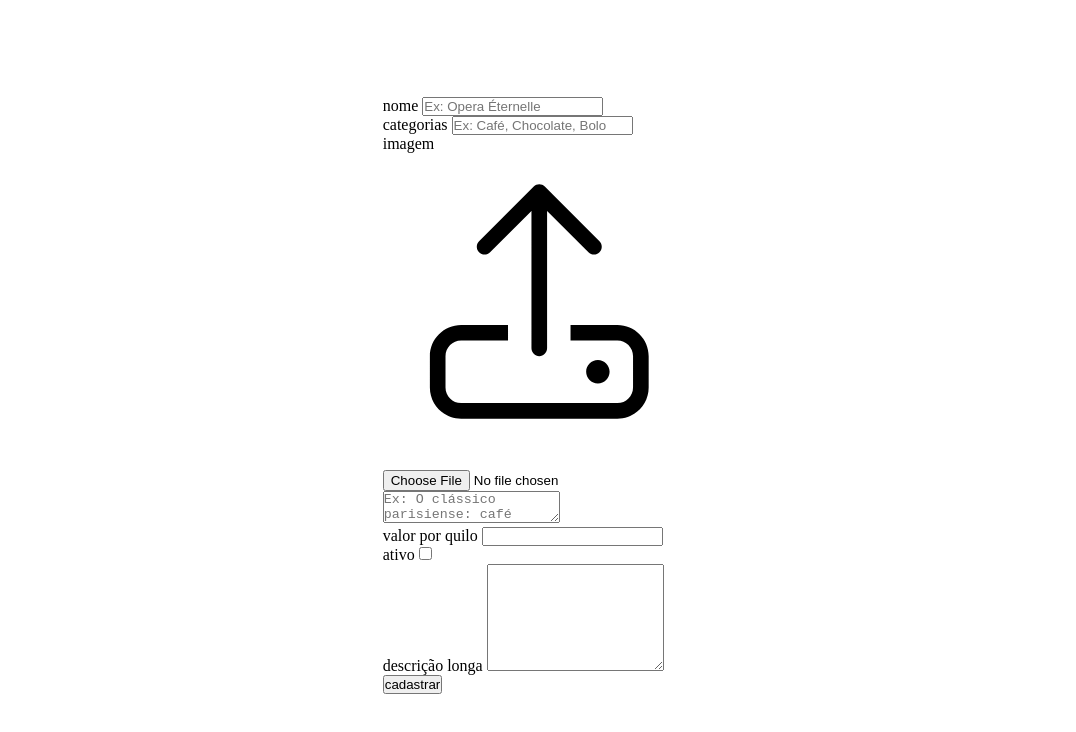
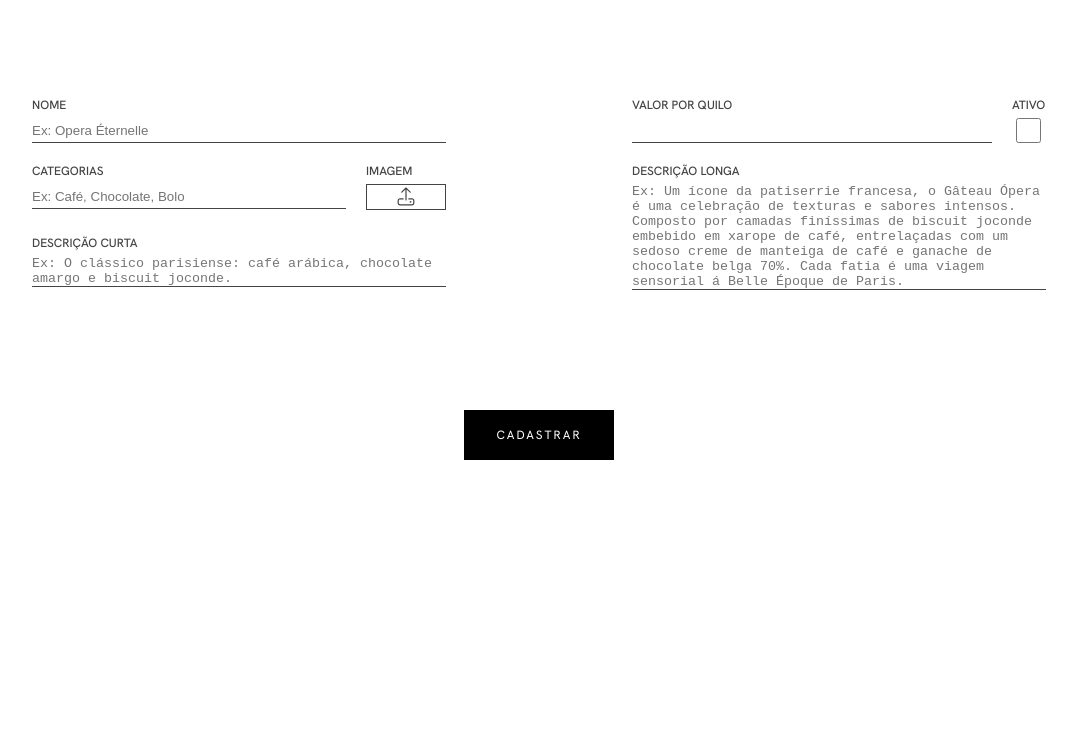
Before and after one commit to karlafarias-png/Bolos-Jacquin-, a plain HTML site: page admProdutos/index.html in a window 1280 px wide. Shown: the part 604-1336 px from the top of the page, without its empty margins (101-1177 px from the left). After the commit the page ends 1164 px from the top, so only its background shows below. Drawn offline with nearby package versions, Linux system fonts and the light colour scheme.

Commit message:
Formulario de cadastro de produtos

```diff
--- a/admProdutos/index.html
+++ b/admProdutos/index.html
@@ -69,16 +69,16 @@
                 <form action="">
                     <div class="inputs_form">
                         <div class="form_coluna1">
-                            <div class="linha_form">
+                            <div class="linha_form lf_coluna">
                                 <label for="">nome</label>
                                 <input placeholder="Ex: Opera Éternelle" type="text" name="" id="">
                             </div>
-                            <div class="linha_form">
-                                <div class="inputs_cat">
+                            <div class="linha_form lf_linha">
+                                <div class="input_cat lf_coluna">
                                     <label for="">categorias</label>
                                     <input type="text" placeholder="Ex: Café, Chocolate, Bolo">
                                 </div>
-                                <div class="input_img">
+                                <div class="input_img lf_coluna">
                                     <span>imagem</span>
                                     <label for="img">
                                         <svg xmlns="http://www.w3.org/2000/svg"
@@ -87,34 +87,38 @@
                                                 d="M336 118.6L336 400C336 408.8 328.8 416 320 416C311.2 416 304 408.8 304 400L304 118.6L219.3 203.3C213.1 209.5 202.9 209.5 196.7 203.3C190.5 197.1 190.5 186.9 196.7 180.7L308.7 68.7C314.9 62.5 325.1 62.5 331.3 68.7L443.3 180.7C449.5 186.9 449.5 197.1 443.3 203.3C437.1 209.5 426.9 209.5 420.7 203.3L336 118.6zM256 384L160 384C142.3 384 128 398.3 128 416L128 480C128 497.7 142.3 512 160 512L480 512C497.7 512 512 497.7 512 480L512 416C512 398.3 497.7 384 480 384L384 384L384 352L480 352C515.3 352 544 380.7 544 416L544 480C544 515.3 515.3 544 480 544L160 544C124.7 544 96 515.3 96 480L96 416C96 380.7 124.7 352 160 352L256 352L256 384zM416 448C416 434.7 426.7 424 440 424C453.3 424 464 434.7 464 448C464 461.3 453.3 472 440 472C426.7 472 416 461.3 416 448z" />
                                         </svg>
                                     </label>
-                                    <input type="file" name="img" id="">
+                                    <input type="file" name="img" id="img">
                                 </div>
                             </div>
 
-                            <div class="linha_form">
-                                <label for="descrição curta"></label>
-                                <textarea placeholder="Ex: O clássico parisiense: café arábica, chocolate amargo e biscuit joconde." name="" id="" rows="2"></textarea>
+                            <div class="linha_form lf_coluna">
+                                <label for="">descrição curta</label>
+                                <textarea
+                                    placeholder="Ex: O clássico parisiense: café arábica, chocolate amargo e biscuit joconde."
+                                    name="" id="" rows="2"></textarea>
                             </div>
                         </div>
 
 
                         <div class="form_coluna2">
-                            <div class="linha_form">
-                                <div class="input_valor">
+                            <div class="linha_form lf_linha">
+                                <div class="input_valor lf_coluna">
                                     <label for="">valor por quilo</label>
                                     <input type="text" name="" id="">
                                 </div>
-                                <div class="input_ativo">
+                                <div class="input_ativo lf_coluna">
                                     <label for="">ativo</label>
                                     <input type="checkbox" name="" id="">
                                 </div>
                             </div>
+                            <div class="linha_form lf_coluna">
+                                <label for="">descrição longa</label>
+                                <textarea name="" id="" rows="7"
+                                    placeholder="Ex: Um ícone da patiserrie francesa, o Gâteau Ópera é uma celebração de texturas e sabores intensos. Composto por camadas finíssimas de biscuit joconde embebido em xarope de café, entrelaçadas com um sedoso creme de manteiga de café e ganache de chocolate belga 70%. Cada fatia é uma viagem sensorial á Belle Époque de Paris."></textarea>
+
+                            </div>
                         </div>
-                        <div class="linha_form">
-                            <label for="">descrição longa</label>
-                            <textarea name="" id="" rows="7"></textarea>
 
-                        </div>
 
                     </div>
                     <input type="button" value="cadastrar">
--- a/admProdutos/style.css
+++ b/admProdutos/style.css
@@ -139,7 +139,105 @@ header{
  }
 
 
+/* -----------FORMULARIO------- */
+form{
+    /* background-color: aqua; */
+    width: 100%;
+}
 
+.inputs_form{
+    display: flex;
+    justify-content: space-around;
+    width: 100%;
+    max-width: 1200px;
+}
+
+.lf_coluna{
+    display: flex;
+    flex-direction: column;
+}
+.lf_linha{
+    display: flex;
+}
+
+.input_img svg{
+    width: 24px;
+}
+
+.form_coluna1,
+.form_coluna2{
+    width: 414px;
+}
+.input_img span,
+form label{
+    font-family: var(--fontHanken);
+    text-transform: uppercase;
+    color: #444444;
+    font-size: 12px;
+    font-weight: 500;
+    margin-bottom: 5px;
+}
+
+.inputs_form input[type=text],
+.inputs_form textarea{
+    background-color: transparent;
+    border: none;
+    border-bottom: solid 1px #444444;
+    resize: none;
+}
+
+.inputs_form input[type=text]:focus,
+.inputs_form textarea:focus{
+    outline: none;
+}
+
+.linha_form{
+    margin-bottom: 20px;
+}
+.inputs_form input[type=file]{
+    display: none;
+}
+.input_img label{
+    /* background-color: blueviolet; */
+    display: flex;
+    align-items: center;
+    justify-content: center;
+    width: 80px;
+    border: solid 1px #444444;
+}
+
+.input_img label:hover{
+    cursor: pointer;
+
+}
+form input[type=checkbox],
+form input[type=text]{
+    height: 25px;
+}
+.input_cat input{
+    width: 314px;
+    margin-right: 20px;
+
+}
+
+.input_valor input{
+    margin-right: 20px;
+    width: 360px;
+}
+
+form input[type=button]{
+    margin: 100px auto 0;
+    display: block;
+    font-family: var(--fontHanken);
+    background-color: black;
+    height: 50px;
+    width: 150px;
+    color: #FFFFFF;
+    font-size: 12px;
+    text-transform: uppercase;
+    border: 0;
+    letter-spacing: 2px;''""
+}
 
 /* -----------MEDIAS------- */
 @media screen and (max-width: 768px){
```
